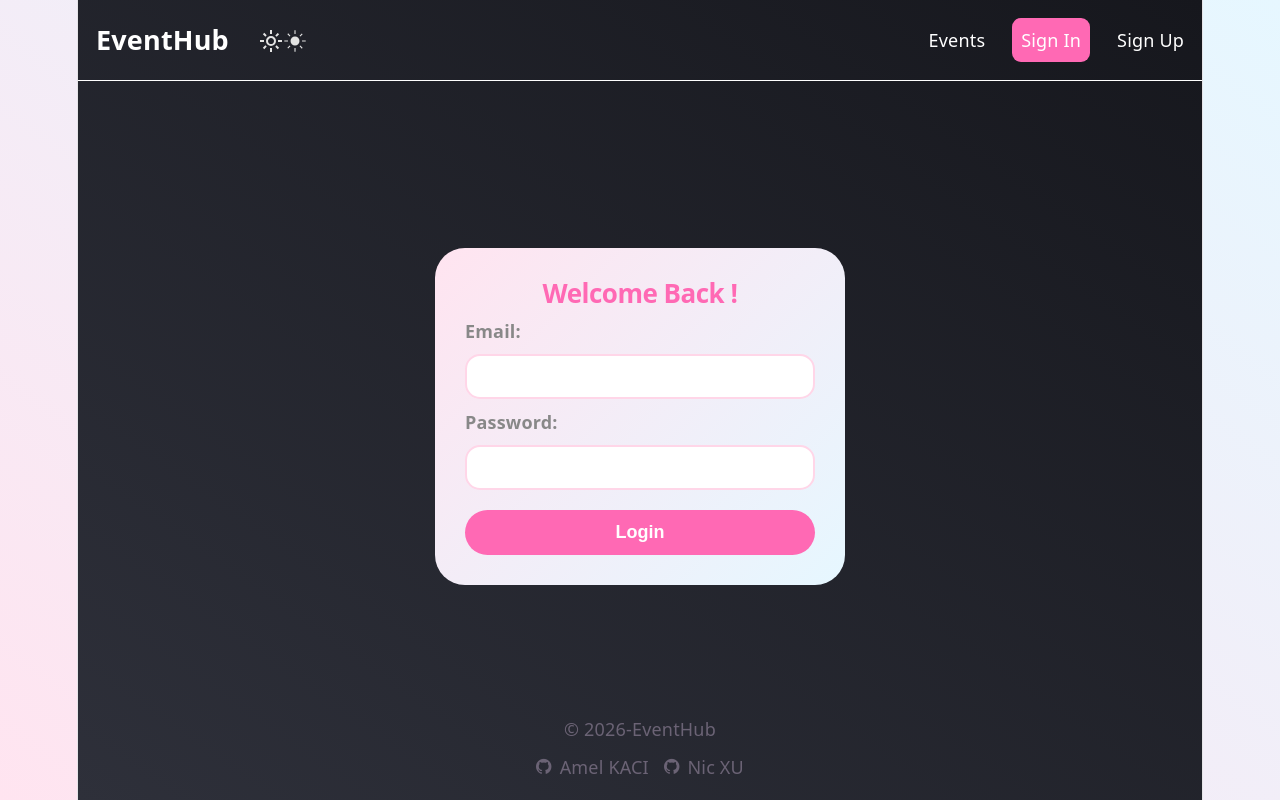
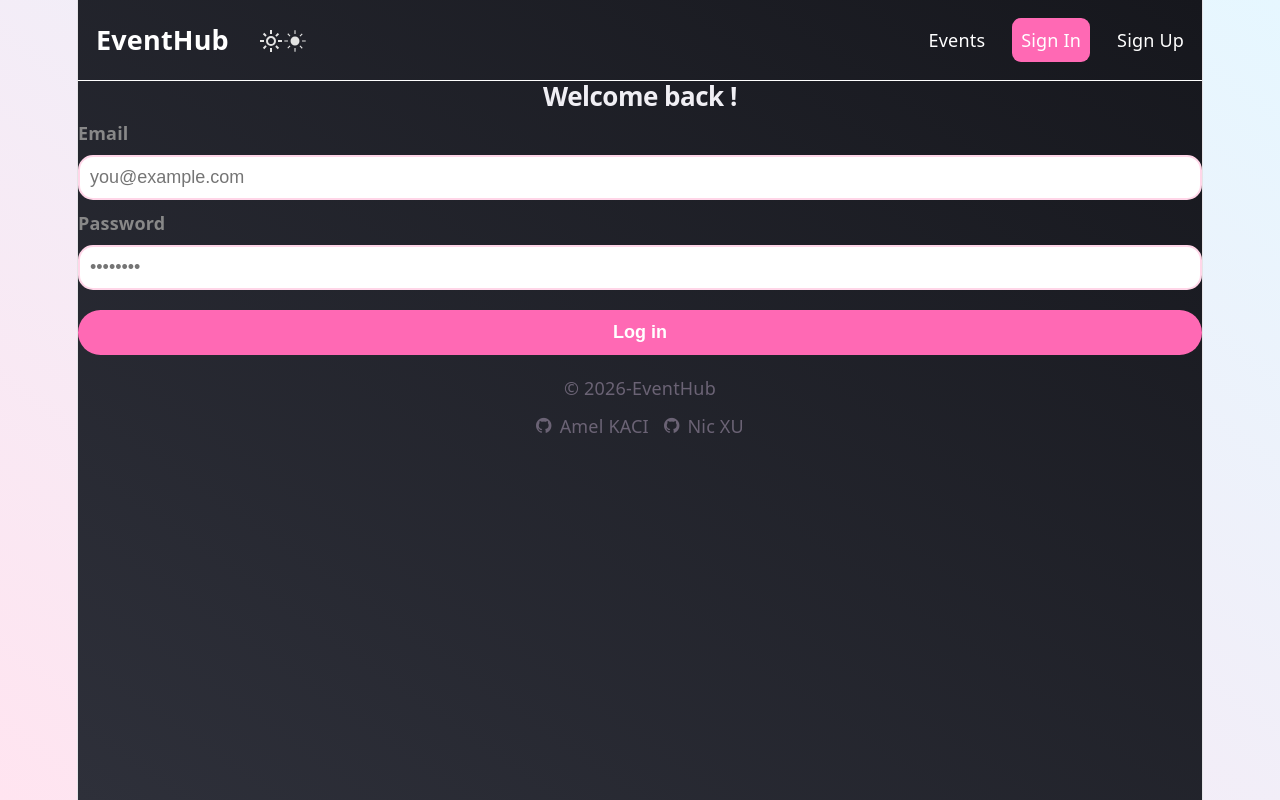
Before and after one commit to Amelkc/PROG_WEB, a React (Vite) app in the folder frontend/: page /login in a window 1280 px wide. Built offline with nearby package versions, Linux system fonts and the light colour scheme.

Commit message:
feat: full authentication UI

```diff
--- a/frontend/components/LoginForm.jsx
+++ b/frontend/components/LoginForm.jsx
@@ -1,23 +1,52 @@
-import "../style/LoginForm.css"
+import { useState } from "react";
+import { useNavigate } from "react-router-dom";
+import { useAuth } from "../context/AuthContext";
+import { Spinner } from "./Spinner";
 
+export function LoginForm({ onSwitchToSignup }) {
+  const [form, setForm]     = useState({ email: "", password: "" });
+  const [loading, setLoading] = useState(false);
+  const [error, setError]   = useState("");
 
-function LoginForm(){
-    return (
-        <main>
-        <section>
-        <h2>Welcome Back !</h2>
-       <form>
-                    <label htmlFor="email">Email:</label>
-                    <input id="email" type="email" required></input>
-                    <label htmlFor="pwd">Password:</label>
-                    <input id="pwd" type="password" required></input>
-                    <button type="submit">Login</button>
-        </form>
-        </section>
-        </main>
+  const { login } = useAuth();
+  const navigate  = useNavigate();
 
-    )
+  const set = k => e => setForm(f => ({ ...f, [k]: e.target.value }));
 
+  const handleSubmit = async (e) => {
+    e.preventDefault();
+    if (!form.email || !form.password) return setError("Please fill in all fields.");
+    setLoading(true); setError("");
+    try {
+      await login(form.email, form.password);
+      navigate("/");
+    } catch (err) {
+      setError(err?.data?.detail || err.message || "Invalid credentials.");
+    } finally {
+      setLoading(false);
+    }
+  };
+
+  return (
+    <>
+      <h2 className="auth-title">Welcome back !</h2>
+      {error && <p className="auth-error" role="alert">{error}</p>}
+
+      <form onSubmit={handleSubmit} noValidate>
+        <div className="field">
+          <label htmlFor="login-email">Email</label>
+          <input id="login-email" type="email" value={form.email}
+            onChange={set("email")} placeholder="you@example.com" autoComplete="email" />
+        </div>
+        <div className="field">
+          <label htmlFor="login-password">Password</label>
+          <input id="login-password" type="password" value={form.password}
+            onChange={set("password")} placeholder="••••••••" autoComplete="current-password" />
+        </div>
+        <button type="submit"  disabled={loading}>
+          {loading ? <><Spinner /> Logging in…</> : "Log in"}
+        </button>
+      </form>
+    </>
+  );
 }
-
-export {LoginForm}
--- a/frontend/components/SignupForm.jsx
+++ b/frontend/components/SignupForm.jsx
@@ -1,26 +1,80 @@
-import "../style/SignupForm.css"
+import { useState } from "react";
+import { useAuth } from "../context/AuthContext";
+import { Spinner } from "./Spinner";
 
+export function SignupForm({ onSuccess }) {
+  const [form, setForm]       = useState({ email: "", first_name: "", last_name: "", password: "", confirm: "" });
+  const [loading, setLoading] = useState(false);
+  const [error, setError]     = useState("");
+  const [success, setSuccess] = useState("");
 
-function SignupForm(){
-    return (
-        <main>
-        <section>
-        <h2>Create an Account</h2>
-       <form>
-                    <label htmlFor="email">Email:</label>
-                    <input id="email" type="email" required></input>
-                    <label htmlFor="firstname">First Name:</label>
-                    <input id="firstname" type="text" required></input>
-                    <label htmlFor="lastname">Last Name:</label>
-                    <input id="lastname" type="text" required></input>
-                    <label htmlFor="pwd">Password:</label>
-                    <input id="pwd" type="password" required></input>
-                    <button type="submit">Sign Up</button>
-        </form>
-        </section>
-        </main>
-    )
+  const { signup } = useAuth();
+  const set = k => e => setForm(f => ({ ...f, [k]: e.target.value }));
 
+  const handleSubmit = async (e) => {
+    e.preventDefault();
+    const { email, first_name, last_name, password, confirm } = form;
+    if (!email || !first_name || !last_name || !password) return setError("Please fill in all fields.");
+    if (password !== confirm) return setError("Passwords do not match.");
+    if (password.length < 8)  return setError("Password must be at least 8 characters.");
+    setLoading(true); setError("");
+    try {
+      await signup({ email, first_name, last_name, password });
+      setSuccess("Account created! Redirecting to login…");
+      setTimeout(onSuccess, 1500);
+    } catch (err) {
+      const data = err?.data;
+      if (data && typeof data === "object") {
+        const [field, msg] = Object.entries(data)[0];
+        setError(`${field}: ${msg}`);
+      } else {
+        setError(err.message || "Signup failed. Please try again.");
+      }
+    } finally {
+      setLoading(false);
+    }
+  };
+
+  return (
+    <>
+      <h2 className="auth-title">Create an account</h2>
+      {error   && <p className="auth-error"   role="alert">{error}</p>}
+      {success && <p className="auth-success" role="status">{success}</p>}
+
+      <form onSubmit={handleSubmit} noValidate>
+        <div className="auth-grid">
+          <div className="field">
+            <label htmlFor="signup-firstname">First name</label>
+            <input id="signup-firstname" value={form.first_name}
+              onChange={set("first_name")} placeholder="Alice" autoComplete="given-name" />
+          </div>
+          <div className="field">
+            <label htmlFor="signup-lastname">Last name</label>
+            <input id="signup-lastname" value={form.last_name}
+              onChange={set("last_name")} placeholder="Dupont" autoComplete="family-name" />
+          </div>
+        </div>
+        <div className="field">
+          <label htmlFor="signup-email">Email</label>
+          <input id="signup-email" type="email" value={form.email}
+            onChange={set("email")} placeholder="you@example.com" autoComplete="email" />
+        </div>
+        <div className="auth-grid">
+          <div className="field">
+            <label htmlFor="signup-password">Password</label>
+            <input id="signup-password" type="password" value={form.password}
+              onChange={set("password")} placeholder="min. 8 characters" autoComplete="new-password" />
+          </div>
+          <div className="field">
+            <label htmlFor="signup-confirm">Confirm password</label>
+            <input id="signup-confirm" type="password" value={form.confirm}
+              onChange={set("confirm")} placeholder="••••••••" autoComplete="new-password" />
+          </div>
+        </div>
+        <button type="submit" disabled={loading}>
+          {loading ? <><Spinner /> Creating account…</> : "Sign up"}
+        </button>
+      </form>
+    </>
+  );
 }
-
-export {SignupForm}
--- /dev/null
+++ b/frontend/style/AuthPage.css
@@ -0,0 +1,138 @@
+
+form {
+    display: flex;
+    flex-direction: column;
+    gap: 10px;
+}
+
+label {
+    text-align: left;
+    font-weight: 600;
+    color: #888;
+}
+
+input {
+    padding: 10px;
+    border: 2px solid #ffd6e8;
+    outline: none;
+    border-radius: 15px;
+    font-size:18px
+}
+
+button {
+    margin-top: 10px;
+    padding: 12px;
+    border: none;
+    border-radius: 25px;
+    background-color: #ff69b4;
+    color: white;
+    font-size: 1em;
+    font-weight: 600;
+}
+
+.app-content{
+
+  display: flex;
+  flex-direction: column;
+  flex: 1;
+  min-height: 100svh;
+}
+
+section {
+    background: linear-gradient(135deg, #ffe4f0, #e6f7ff);
+    padding: 30px;
+    width: 350px;
+    text-align: center;
+    align-items: center;
+    border-radius: 30px;
+    justify-content: center;
+
+}
+
+section h2 {
+    color: #ff69b4;
+    margin-bottom: 10px;
+}
+
+
+main {
+    width: 100%;
+
+    display: flex;
+    justify-content: center;
+    align-items: center;
+    flex : 1;
+}
+button {
+  margin-top: 10px;
+  padding: 12px;
+  border: none;
+  border-radius: 25px;
+  background-color: #ff69b4;
+  color: white;
+  font-size: 1em;
+  font-weight: 600;
+  cursor: pointer;
+  transition: background-color 180ms ease, box-shadow 180ms ease;
+}
+
+button:hover:not(:disabled) {
+  background-color: #f050a8;
+  box-shadow: 0 4px 12px rgba(255, 105, 180, 0.35);
+}
+
+button:active:not(:disabled) {
+  background-color: #f9b0d8;
+  box-shadow: none;
+}
+
+button:disabled {
+  opacity: 0.65;
+  cursor: not-allowed;
+}
+
+.auth-tabs{
+  gap: 4px;
+}
+
+.auth-tabs button{
+   padding: 8px;
+  font-size: 0.9375rem;
+  font-weight: 600;
+  border: none;
+  border-radius: 99px;
+  background: transparent;
+  color:  #888;
+  cursor: pointer;
+}
+
+.auth-tabs button:hover{
+   padding: 8px;
+  font-size: 0.9375rem;
+  font-weight: 600;
+  border: none;
+  border-radius: 99px;
+  background: #f050a8;
+  color: white;
+}
+
+
+.auth-error {
+  font-size: 0.875rem;
+  color: #c0392b;
+  background: #fdf0f0;
+  border: 1px solid rgba(192, 57, 43, 0.2);
+  border-radius: 8px;
+  padding: 10px 14px;
+  margin: 0;
+}
+
+.auth-success {
+  font-size: 0.875rem;
+  color: #437a22;
+  background: #f0faf0;
+  border: 1px solid rgba(67, 122, 34, 0.2);
+  border-radius: 8px;
+  padding: 10px 14px;
+  margin: 0;
+}
```
Also changed, not shown: frontend/pages/AuthPage.jsx (+28 -0 lines).
